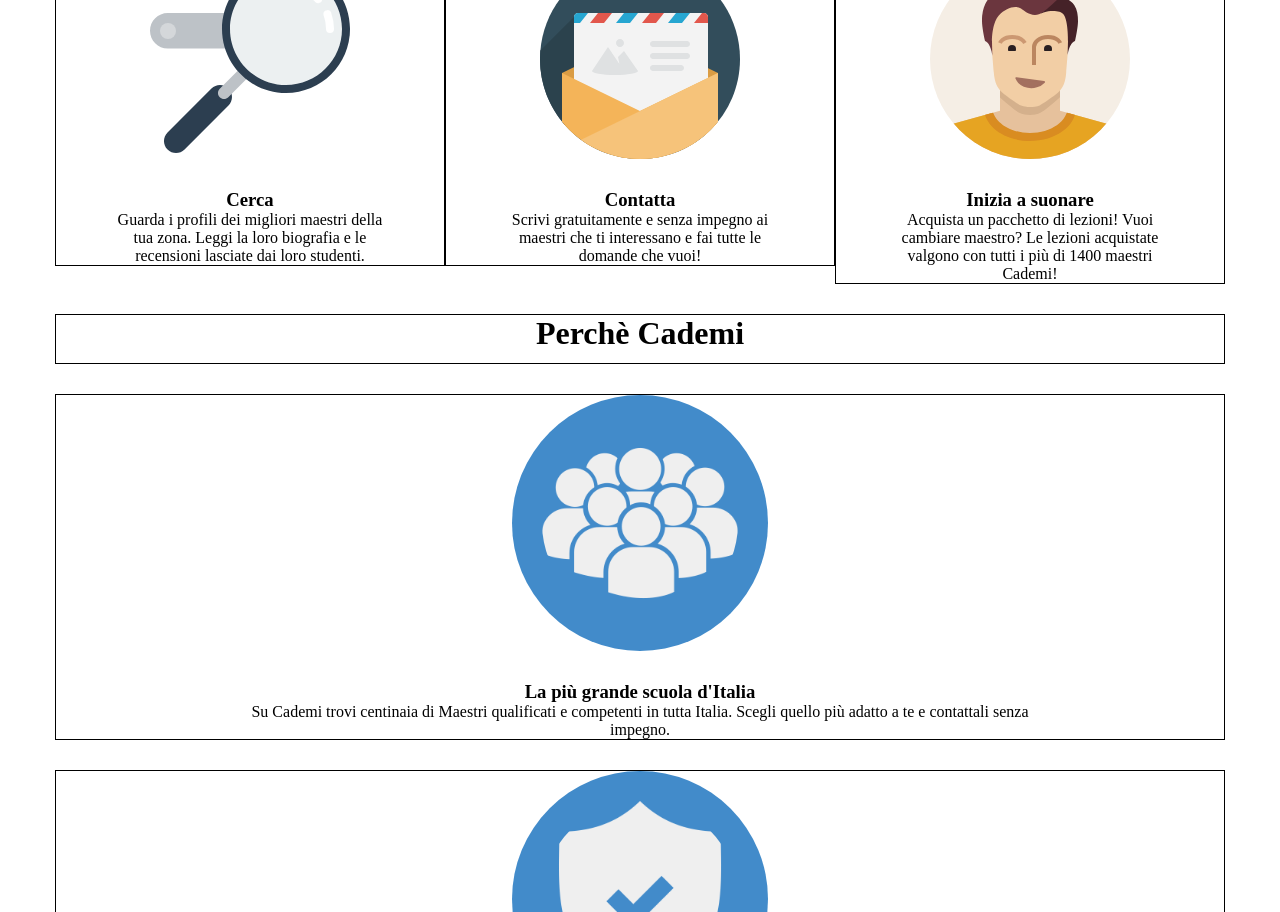
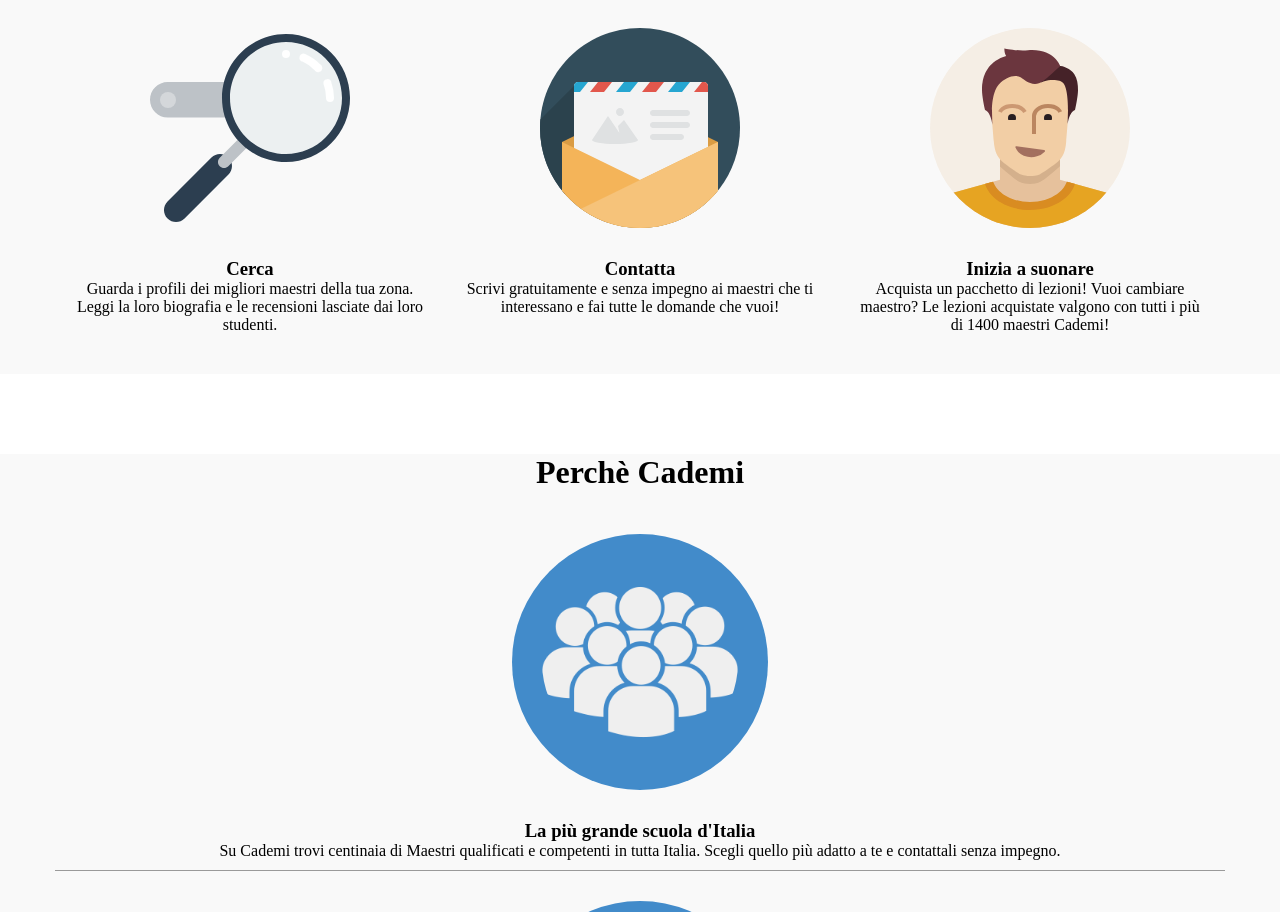
Before and after one commit to Mirko01-rgb/-html-css-resp-wannabe-12bool, a plain HTML site: page index.html in a window 1280 px wide. Shown: the part 540-1452 px from the top of the page. Drawn offline with Linux system fonts and the light colour scheme.

Commit message:
Container-fluid e border

```diff
--- a/css/style.css
+++ b/css/style.css
@@ -1,9 +1,10 @@
 [class*="col-"]{
   margin-bottom: 30px;
-  border: 1px solid black;
+  min-height: 50px;
+  /* debug */
+  /* border: 1px solid black;  */
   /* background-color: red; */
-  min-height: 50px;
-  position: relative;
+
 
 }
 
@@ -12,16 +13,18 @@
 }
 
 p{
-  width: 72%;
+  width: 91%;
   text-align: center;
   display: block;
   margin: 0 auto;
+  margin-bottom: 10px;
 }
 
 img{
   height: 200px;
   display: block;
   margin:0 auto 30px;
+  margin-top: 30px;
 
 }
 
@@ -32,3 +35,21 @@
   border-radius: 100%;
   padding: 30px;
 }
+
+.margin{
+  margin-bottom: 0;
+}
+
+.background-color{
+  background-color: #F9F9F9;
+
+}
+
+.padding-bottom{
+  padding-bottom: 18px;
+}
+
+.border-bottom{
+  border-bottom: 1px solid #9A9A9A;
+
+}
--- a/index.html
+++ b/index.html
@@ -10,7 +10,7 @@
   <body>
     <header>
       <div class="row container">
-        <div class="col-12">
+        <div class="col-12 margin">
           <h1>Lezione dove vuoi tu</h1>
 
         </div>
@@ -21,9 +21,9 @@
 
     <main>
       <!-- Section 1 -->
-      <div class="row container">
+      <div class="row  container">
         <!-- Section "A casa tua"  -->
-        <div class="col-6 maps ">
+        <div class="col-6 maps">
           <img src="img/icon/maps.png" alt="mappa">
           <h3>A casa tua</h3>
           <p>  Scegli il tuo maestro preferito e prenota la prima lezione a casa tua, a casa del maestro o nel suo studio.</p>
@@ -39,9 +39,11 @@
       </div>
 
       <!-- Section 2 -->
-      <div class="row container">
+      <div class="container-fluid background-color">
+
+        <div class="row container ">
           <!-- Title 2 -->
-        <div class="col-12">
+          <div class="col-12 margin">
             <h1>Come Funziona</h1>
 
           </div>
@@ -60,7 +62,7 @@
           <div class="col-4">
             <img src="img/letter.svg" alt="letter">
             <h3>Contatta</h3>
-          <p>Scrivi gratuitamente e senza impegno ai maestri che ti interessano e fai tutte le domande che vuoi!</p>
+            <p class="padding-bottom" >Scrivi gratuitamente e senza impegno ai maestri che ti interessano e fai tutte le domande che vuoi!</p>
 
           </div>
 
@@ -73,9 +75,14 @@
            </div>
         </div>
 
+      </div>
+
+
       <!-- Section 3 -->
+      <div class="container-fluid background-color">
+
         <div class="row container">
-        <div class="col-12">
+          <div class="col-12 margin">
             <h1>Perchè Cademi</h1>
 
 
@@ -84,7 +91,7 @@
 
         <div class="row container">
           <!-- Section "La più grande scuola d'italia"  -->
-        <div class="col-12">
+          <div class="col-12 margin border-bottom">
             <div class="circle-img">
               <img src="img/icon/profile.png" alt="profile">
             </div>
@@ -93,7 +100,7 @@
           </div>
 
          <!-- Section "Soddisfazione Garantita"  -->
-        <div class="col-12">
+          <div class="col-12 margin border-bottom">
             <div class="circle-img">
               <img src="img/icon/secure.png" alt="secure">
             </div>
@@ -115,6 +122,10 @@
            </div>
         </div>
 
+      </div>
+
+
+
 
 
 
```
Also changed, not shown: css/lib/12bool.css. Lines whose indentation alone changed are shown as unchanged.
